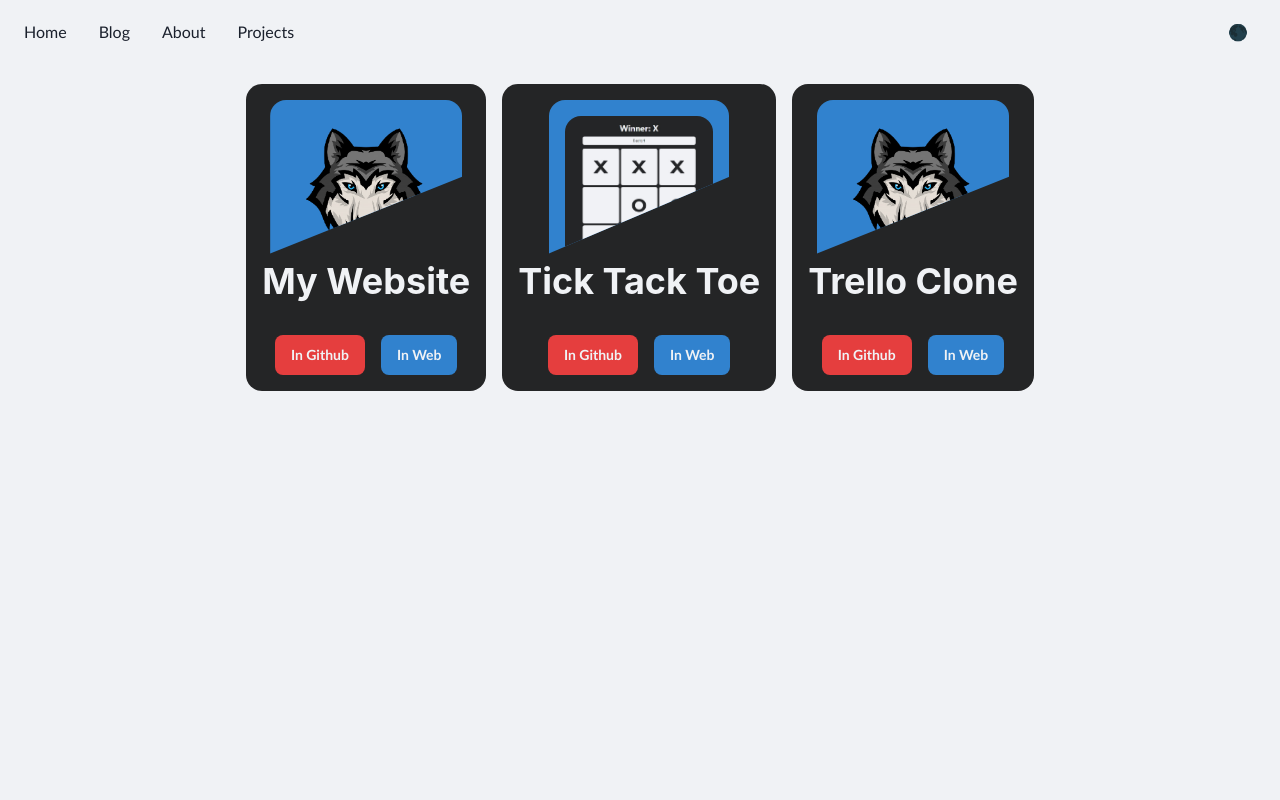
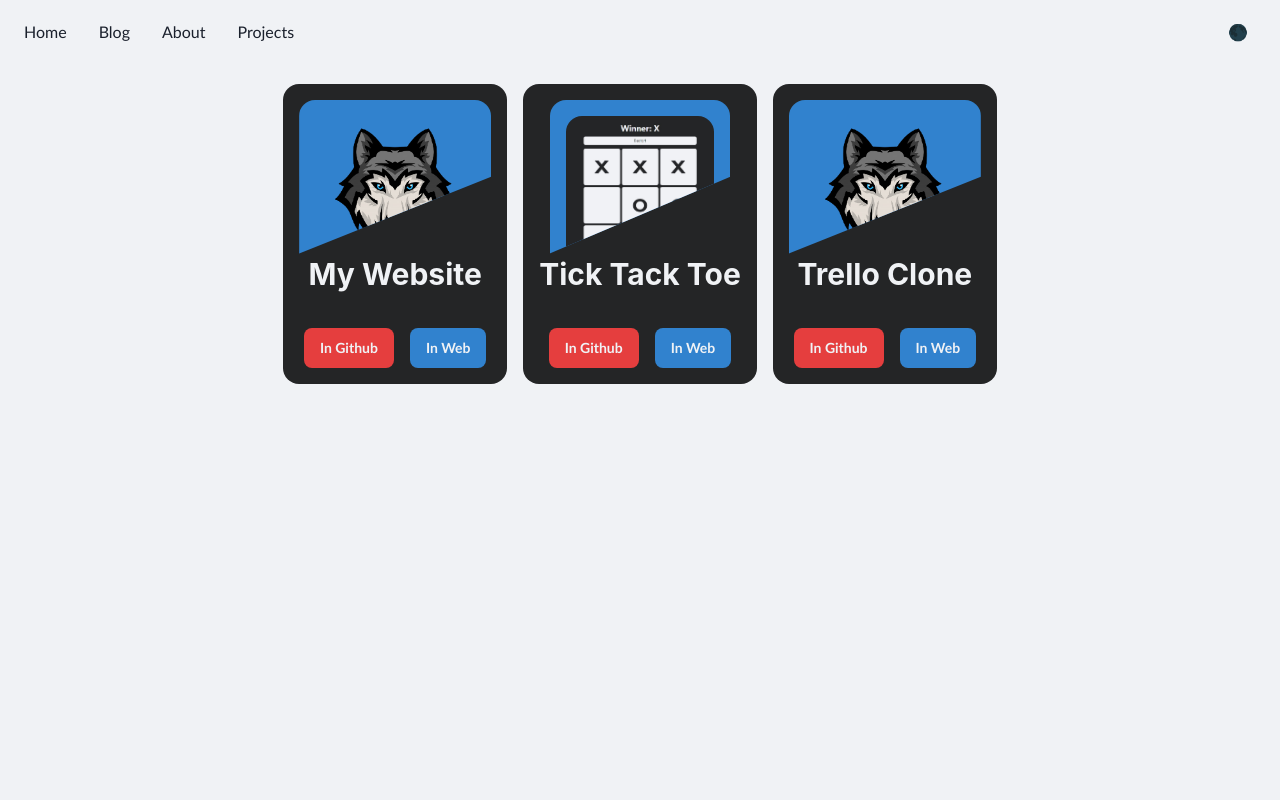
Before and after one commit to wolfero/old_web, a Next.js app: page /projects in a window 1280 px wide. Shown: the top 800 px of the page. Built offline with nearby package versions, Linux system fonts and the light colour scheme.

Commit message:
♻ refactoring styles

```diff
--- a/src/components/PersonalDescription/PersonalDescription.module.scss
+++ b/src/components/PersonalDescription/PersonalDescription.module.scss
@@ -1,5 +1,4 @@
 .Article {
-    padding: 2rem 0;
 
     .Title {
         border-bottom: 0.1rem solid;
--- a/src/components/ProjectCard/ProjectCard.jsx
+++ b/src/components/ProjectCard/ProjectCard.jsx
@@ -29,7 +29,7 @@ const ProjectCard = ({ title, githubLink, webLink, image }) => {
                     <Image className={styles.Foto} src={imageUrl} alt={title} />
                 </Box>
                 <Box className={styles.Content}>
-                    <Heading as={"h3"} className={styles.Title}>
+                    <Heading as={"h3"} size={"lg"} className={styles.Title}>
                         {title}
                     </Heading>
                     <Stack className={styles.Buttons}>
--- a/src/components/ProjectCard/ProjectCard.module.scss
+++ b/src/components/ProjectCard/ProjectCard.module.scss
@@ -6,7 +6,6 @@
     text-align: center;
     border-radius: 1rem;
     padding: 1rem;
-    max-width: 20rem;
 
     &:hover {
         .FotoBox {
@@ -29,8 +28,7 @@
 
     .Content {
         .Title {
-            position: relative;
-            top: -2rem;
+            transform: translateY(-100%);
         }
     }
 
--- a/src/components/Skills/Skills.jsx
+++ b/src/components/Skills/Skills.jsx
@@ -8,7 +8,7 @@ const Skills = () => {
     return (
         <Box as={"article"} className={styles.Skills}>
             <Heading className={styles.Title} as="h2">
-                Skills
+                My Skills
             </Heading>
             <Box as={"section"} className={styles.Section}>
                 {skillsTags.map((skill) => (
--- a/src/views/about/About.jsx
+++ b/src/views/about/About.jsx
@@ -8,9 +8,6 @@ const About = () => {
         <Container maxW={"7xl"} px={"20"} py={"5"}>
             <PersonalDescription />
             <Skills />
-            {/* <Experiences/> */}
-            {/* <Languages/> */}
-            {/* <Education/> */}
         </Container>
     );
 };
--- a/src/views/projects/Projects.module.scss
+++ b/src/views/projects/Projects.module.scss
@@ -3,12 +3,9 @@
 
     .Gallery {
         display: flex;
+        flex-wrap: wrap;
         justify-content: center;
         align-items: center;
         gap: 1rem;
-
-        @media (max-width:768px) {
-            flex-wrap: wrap;
-        }
     }
 }
```
